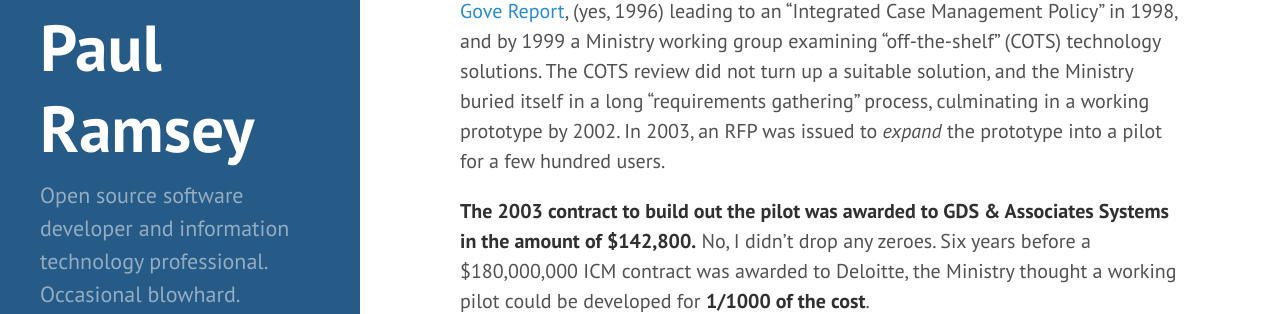
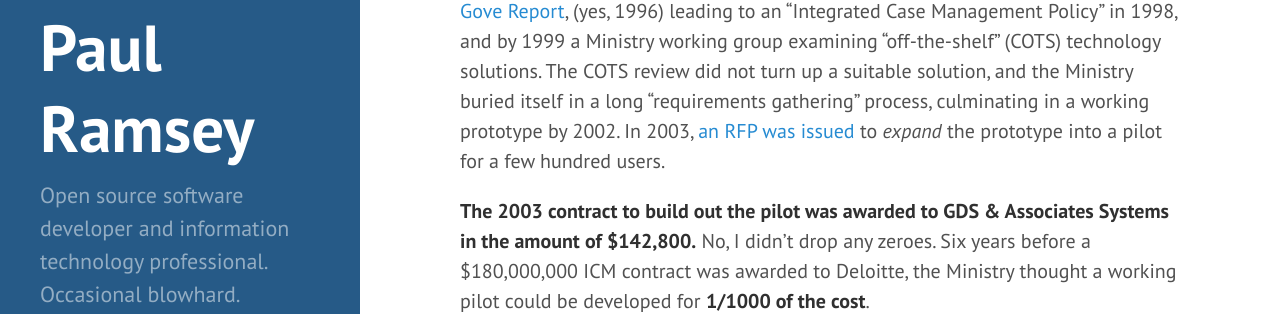
Before and after one commit to pramsey/pramsey.github.io, a Jekyll site: the page built from _posts/2017-02-11-on-transformation.md, in a window 1280 px wide and 900 px high, scrolled down 2411 px. Shown: the part 262-576 px from the top of the window. Built offline with Jekyll 4.4.1, drawn with Linux system fonts in a browser that asks for light colours; comment, search, counter and statistics services are not loaded; some of the changed lines change nothing that is shown.

Commit message:
and URL back?

```diff
--- a/_posts/2017-02-11-on-transformation.md
+++ b/_posts/2017-02-11-on-transformation.md
@@ -51,7 +51,7 @@
 
 The social services Integrated Case Management project provides an interesting study in how a budget can blow up.
 
-"Integrated Case Management" as a desirable concept was suggested by the 1996 [Gove Report](http://www.qp.gov.bc.ca/gove/), (yes, 1996) leading to an "Integrated Case Management Policy" in 1998, and by 1999 a Ministry working group examining "off-the-shelf" (COTS) technology solutions. The COTS review did not turn up a suitable solution, and the Ministry buried itself in a long "requirements gathering" process, culminating in a working prototype by 2002. In 2003, an RFP was issued to *expand* the prototype into a pilot for a few hundred users.
+"Integrated Case Management" as a desirable concept was suggested by the 1996 [Gove Report](http://www.qp.gov.bc.ca/gove/), (yes, 1996) leading to an "Integrated Case Management Policy" in 1998, and by 1999 a Ministry working group examining "off-the-shelf" (COTS) technology solutions. The COTS review did not turn up a suitable solution, and the Ministry buried itself in a long "requirements gathering" process, culminating in a working prototype by 2002. In 2003, [an RFP was issued](http://s3.cleverelephant.ca/icm/2003-05-ICM-RFP.pdf) to *expand* the prototype into a pilot for a few hundred users.
 
 **The 2003 contract to build out the pilot was awarded to GDS & Associates Systems in the amount of $142,800.**  No, I didn't drop any zeroes. Six years before a $180,000,000 ICM contract was awarded to Deloitte, the Ministry thought a working pilot could be developed for **1/1000 of the cost**.
 
```
